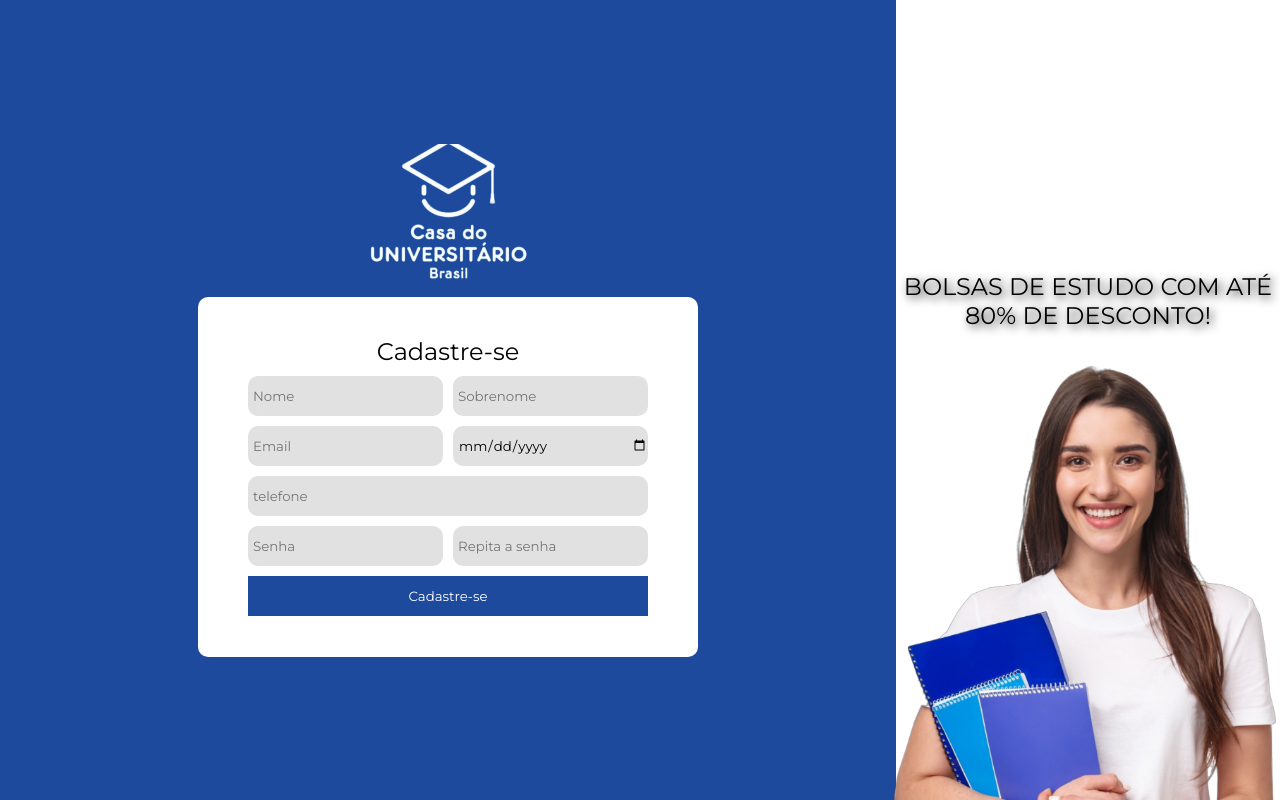
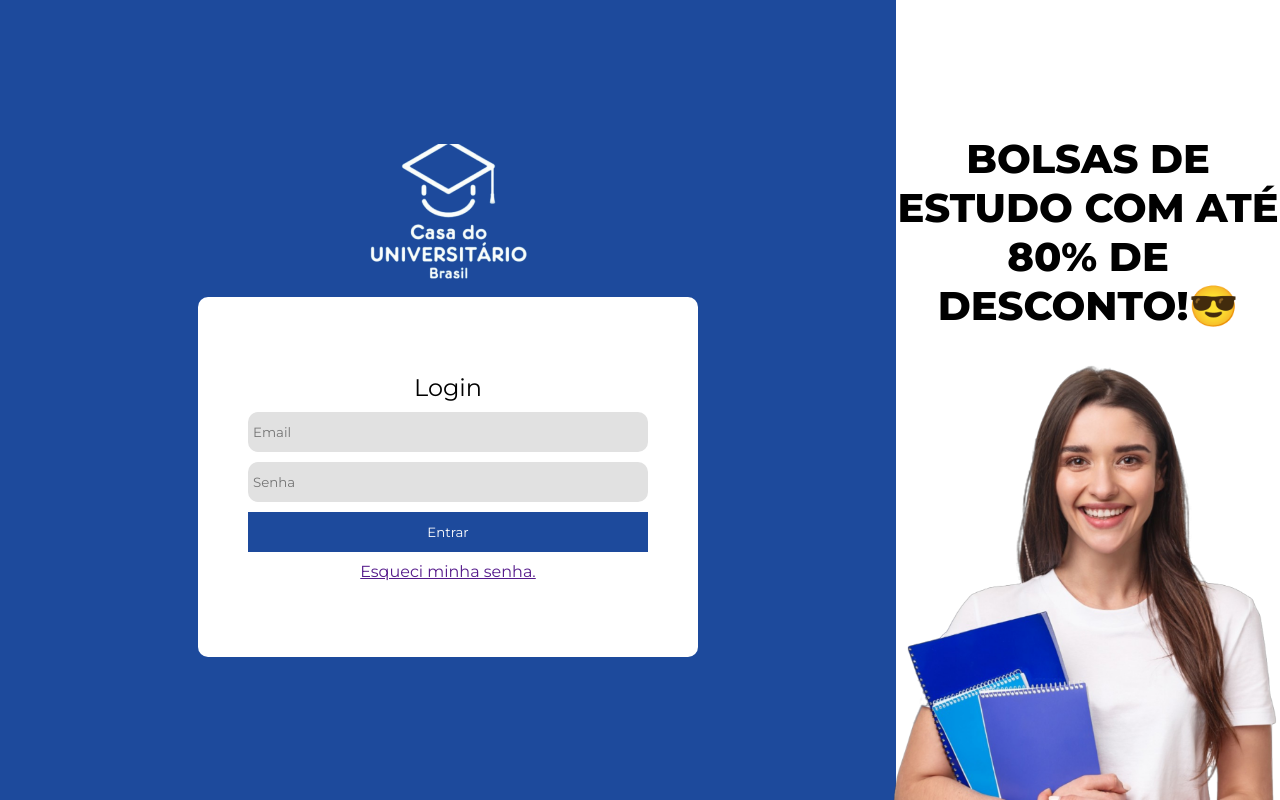
Before and after one commit to gvatec/Casa-do-universit-rio, a React (Create React App) app: page /cadastro in a window 1280 px wide. Built offline with nearby package versions, Linux system fonts and the light colour scheme.

Commit message:
tela de login criada

```diff
--- a/src/Components/Header/index.js
+++ b/src/Components/Header/index.js
@@ -24,8 +24,8 @@ export default function Header() {
 
                 <div className="user-nav">
                     <FiUser size={20} color="#fff"></FiUser>
-                    <a href="/cadastro">Entrar</a>
-                    <a>Cadastre-se</a>
+                    <a href="/login">Entrar</a>
+                    <a href="/cadastro">Cadastre-se</a>
                 </div>
             </nav>
         </header>
--- a/src/Pages/Cadastro/index.js
+++ b/src/Pages/Cadastro/index.js
@@ -1,5 +1,5 @@
 import React from "react";
-import './style.css'
+import '../Cadastro/style.css'
 import logo from '../../assets/logo2.png'
 import ilustracao from '../../assets/ilustracaomoca.png'
 
@@ -9,25 +9,23 @@ const Cadastro = () => {
             <div className="container-form">
                 <img src={logo}></img>
                 <form className="form-cadastro">
-                    <h2>Cadastre-se</h2>
-                    <div className="box-input-cadastro">
-                        <input type={'text'} placeholder='Nome'></input>
-                        <input type={'text'} placeholder='Sobrenome'></input>
-                    </div>
+                    <h2>Login</h2>
+
                     <div className="box-input-cadastro">
                         <input type={'text'} placeholder='Email'></input>
-                        <input type={'date'} ></input>
+
                     </div>
-                    <input type={'text'} placeholder='telefone'></input>
+
                     <div className="box-input-cadastro">
                         <input type={'password'} placeholder='Senha'></input>
-                        <input type={'text'}placeholder='Repita a senha' ></input>
+
                     </div>
-                    <button id="btnsubmit" type="submit">Cadastre-se</button>
+                    <button id="btnsubmit" type="submit">Entrar</button>
+                    <a href="">Esqueci minha senha.</a>
                 </form>
             </div>
             <div className="ilustracao-cad">
-                <h2>BOLSAS DE ESTUDO COM ATÉ 80% DE DESCONTO!</h2>
+                <h2>BOLSAS DE ESTUDO COM ATÉ 80% DE DESCONTO!😎</h2>
                 <img src={ilustracao}></img>
             </div>
         </div>
--- a/src/Pages/Cadastro/style.css
+++ b/src/Pages/Cadastro/style.css
@@ -68,7 +68,8 @@
 
 .ilustracao-cad h2 {
     text-align: center;
-    text-shadow: 3px 3px 10px #000;
+    font-weight: 800;
+    font-size: 40px;
 }
 
 .ilustracao-cad img {
```
Also changed, not shown: src/Pages/Login/index.js (added, +36 -0 lines), src/Pages/Login/style.css (added).
